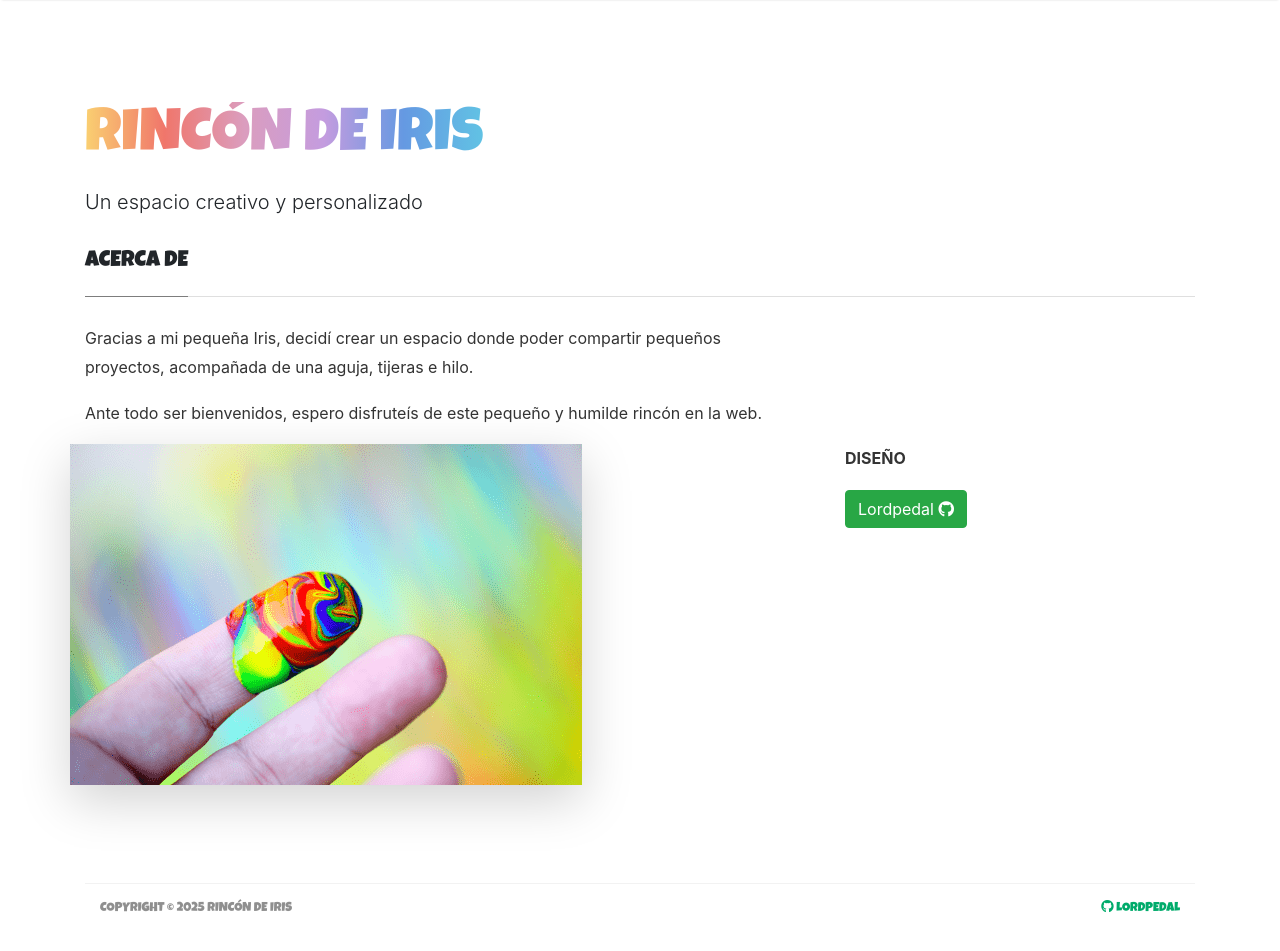
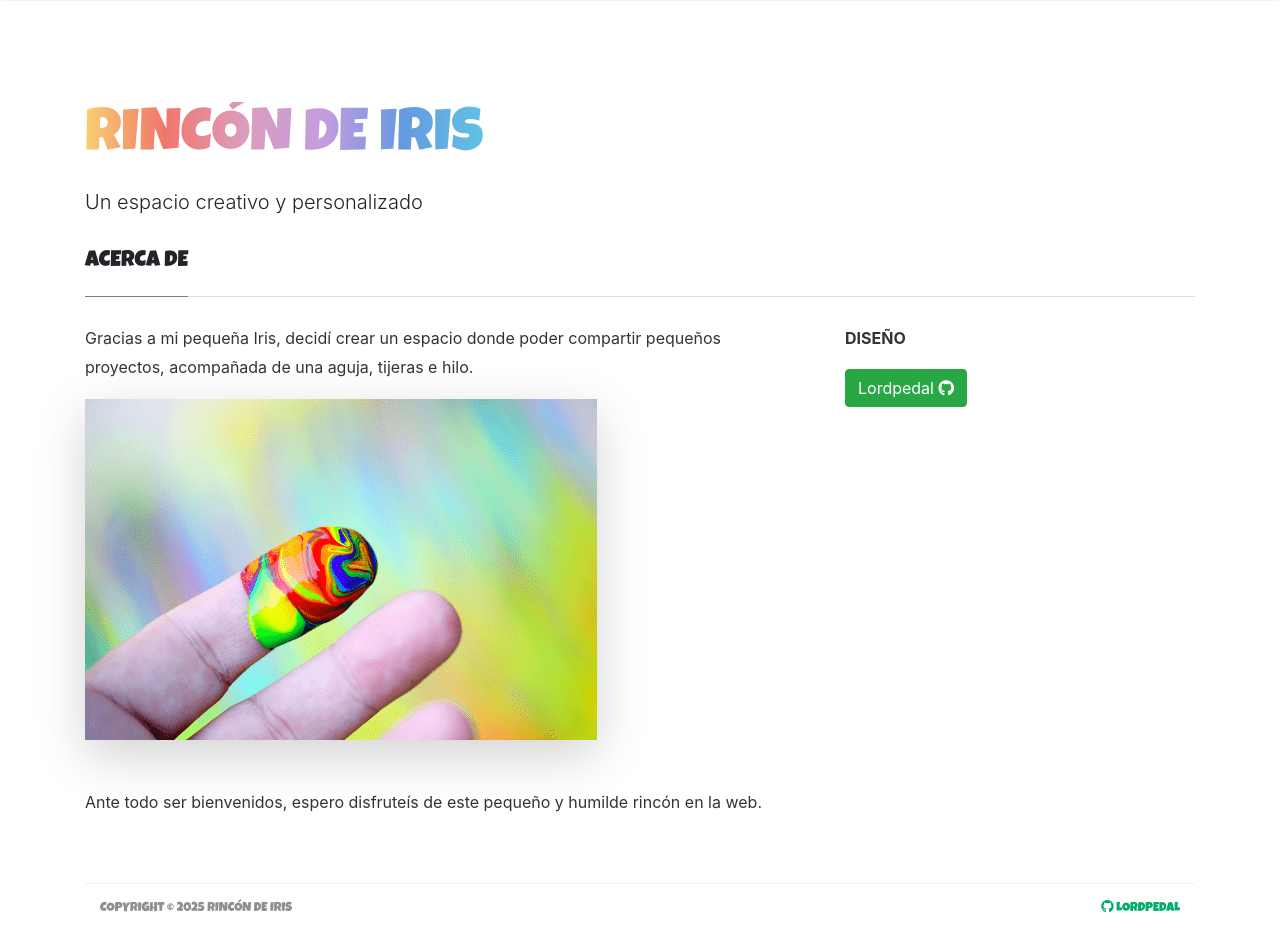
Before and after one commit to Lordpedal/rincondeiris, a Jekyll site: the page built from _pages/about.md, in a window 1280 px wide and 992 px high. Shown: the top 951 px of the window. Built offline with Jekyll 4.4.1, drawn with Linux system fonts in a browser that asks for light colours; nearby versions of some CDN libraries.

Commit message:
Actualización dom 30 mar 2025 09:42:00 CEST

```diff
--- a/_pages/about.md
+++ b/_pages/about.md
@@ -8,9 +8,9 @@ comments: false
 <div class="row justify-content-between">
 	<div class="col-md-8 pr-5">
 		<p>Gracias a mi pequeña Iris, decidí crear un espacio donde poder compartir pequeños proyectos, acompañada de una aguja, tijeras e hilo.</p>
+		<p class="mb-5"><img class="shadow-lg" src="{{site.baseurl}}/assets/images/avatar.png" align="middle" alt="Un espacio creativo y personalizado" /></p>
 		<p>Ante todo ser bienvenidos, espero disfruteís de este pequeño y humilde rincón en la web.</p>
 	</div>
-	<p class="mb-5"><img class="shadow-lg" src="{{site.baseurl}}/assets/images/avatar.png" align="middle" alt="Un espacio creativo y personalizado" /></p>
 	<div class="col-md-4">
 		<div class="sticky-top sticky-top-80">
 			<p><strong>DISEÑO</strong></p>
```
